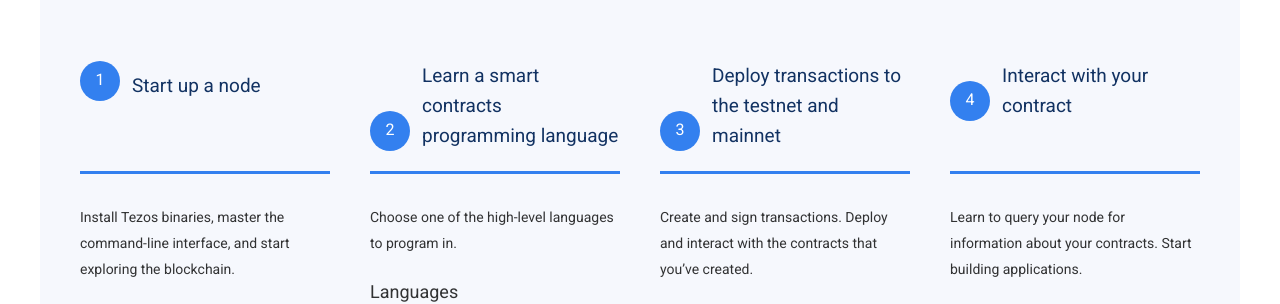
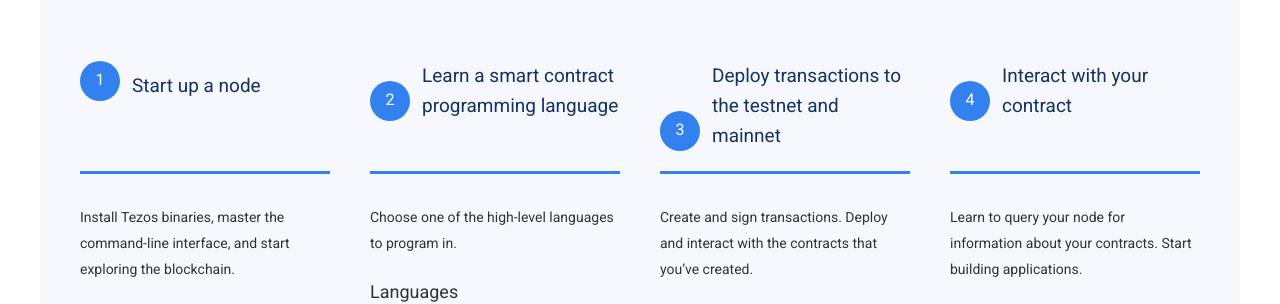
Before and after one commit to tacoinfra/dev.tezos.com, a Gatsby site: page / in a window 1280 px wide. Shown: the part 729-1033 px from the top of the page. Built offline with nearby package versions, Linux system fonts and the light colour scheme; Gatsby itself is replaced by a stand-in of ours; some packages are replaced by stand-ins of ours.

Commit message:
fix a typo in the getting started #2 section

```diff
--- a/src/content/getting-started-2.md
+++ b/src/content/getting-started-2.md
@@ -1,7 +1,7 @@
 ---
 type: getting-started
 priority: 2
-title: Learn a smart contracts programming language
+title: Learn a smart contract programming language
 description: Choose one of the high-level languages to program in.
 languages:
   - title: Michelson
```
